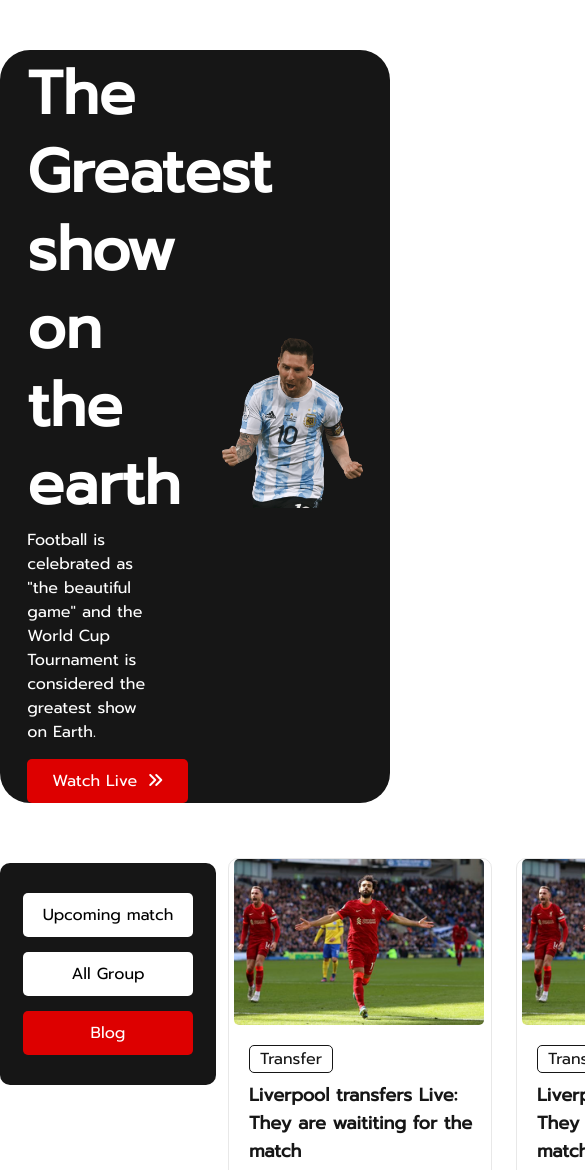
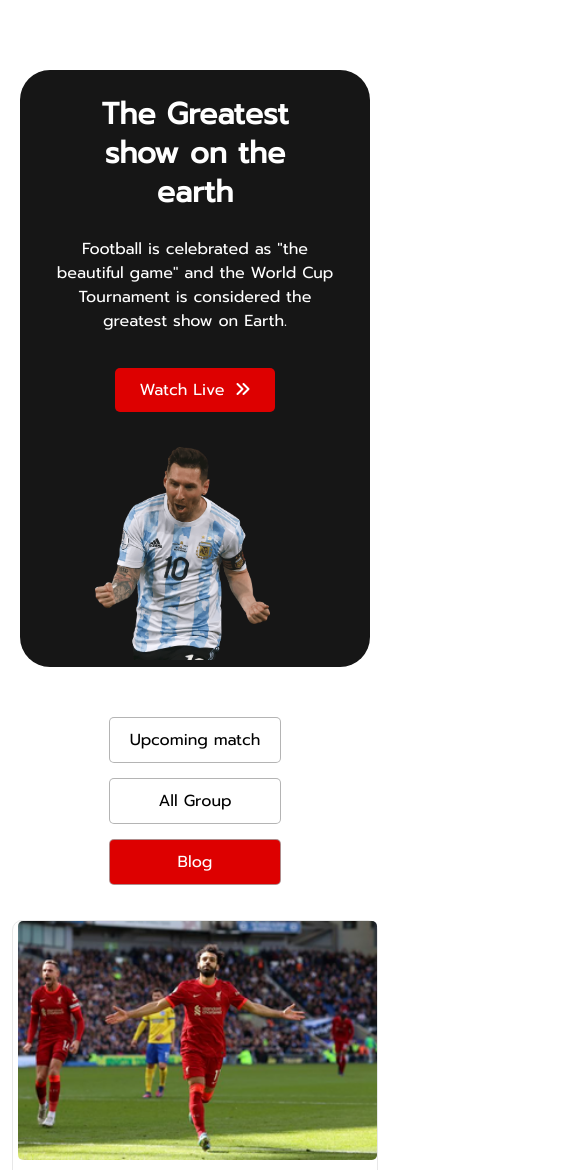
Before and after one commit to webdevmamoon/football-world-cup, a plain HTML site: page index.html in a window 390 px wide. Shown: the top 1170 px of the page, 585 px wide, since content can reach past the window. Drawn offline with Linux system fonts and the light colour scheme.

Commit message:
mobile style added

```diff
--- a/style.css
+++ b/style.css
@@ -327,3 +327,83 @@ nav ul li a:hover {
 }
 
 /* upcomimg match style end */
+
+/* ----------------Media Queries------------- */
+
+/* ----------Mobile Devises-------- */
+@media only screen and (max-width:689px) {
+    .banner-container {
+        width: 100%;
+        flex-direction: column;
+        text-align: center;
+        margin: 20px;
+        overflow: hidden;
+    }
+
+    .banner-content {
+        width: 100%;
+        padding: 20px 50px;
+    }
+
+    .banner-title {
+        font-size: 30px;
+        padding: 0 70px;
+    }
+
+    .banner-description {
+        padding: 20px 30px;
+    }
+
+    .banner-image {
+        width: 50%;
+    }
+
+    .live-button {
+        margin-bottom: 15px;
+    }
+
+    .matches-filter-container {
+        width: 100%;
+        flex-direction: column;
+        align-items: center;
+        margin-top: -50px;
+    }
+
+    .left-side {
+        flex-direction: column;
+        margin: 0 auto;
+        width: 90%;
+        position: static;
+        background-color: #ffffff;
+    }
+
+    .filter-button {
+        border: 0.5px solid #a7a7a7d7;
+    }
+
+    .right-side {
+        width: 100%;
+    }
+
+    .article-container {
+        grid-template-columns: repeat(1, 1fr);
+    }
+
+    .article-thumbnail {
+        width: 100%;
+    }
+
+    .view {
+        display: none;
+    }
+
+    nav ul {
+        grid-template-columns: repeat(1, 1fr);
+        text-align: center;
+        margin-top: 50px;
+    }
+
+}
+
+/* -------Tablet Devises------- */
+@media only screen and (min-width:689px) and (max-width:991px)
```
